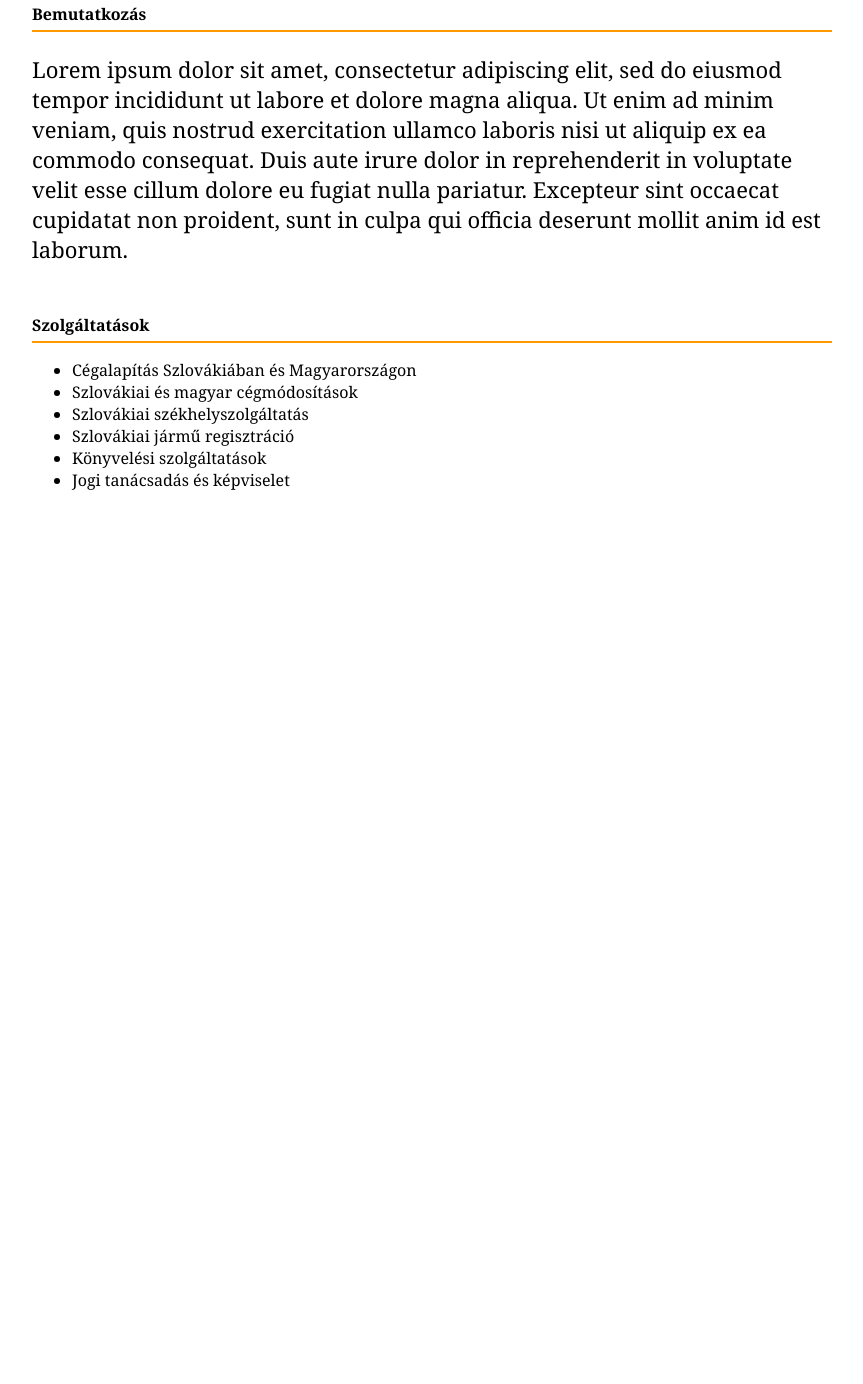
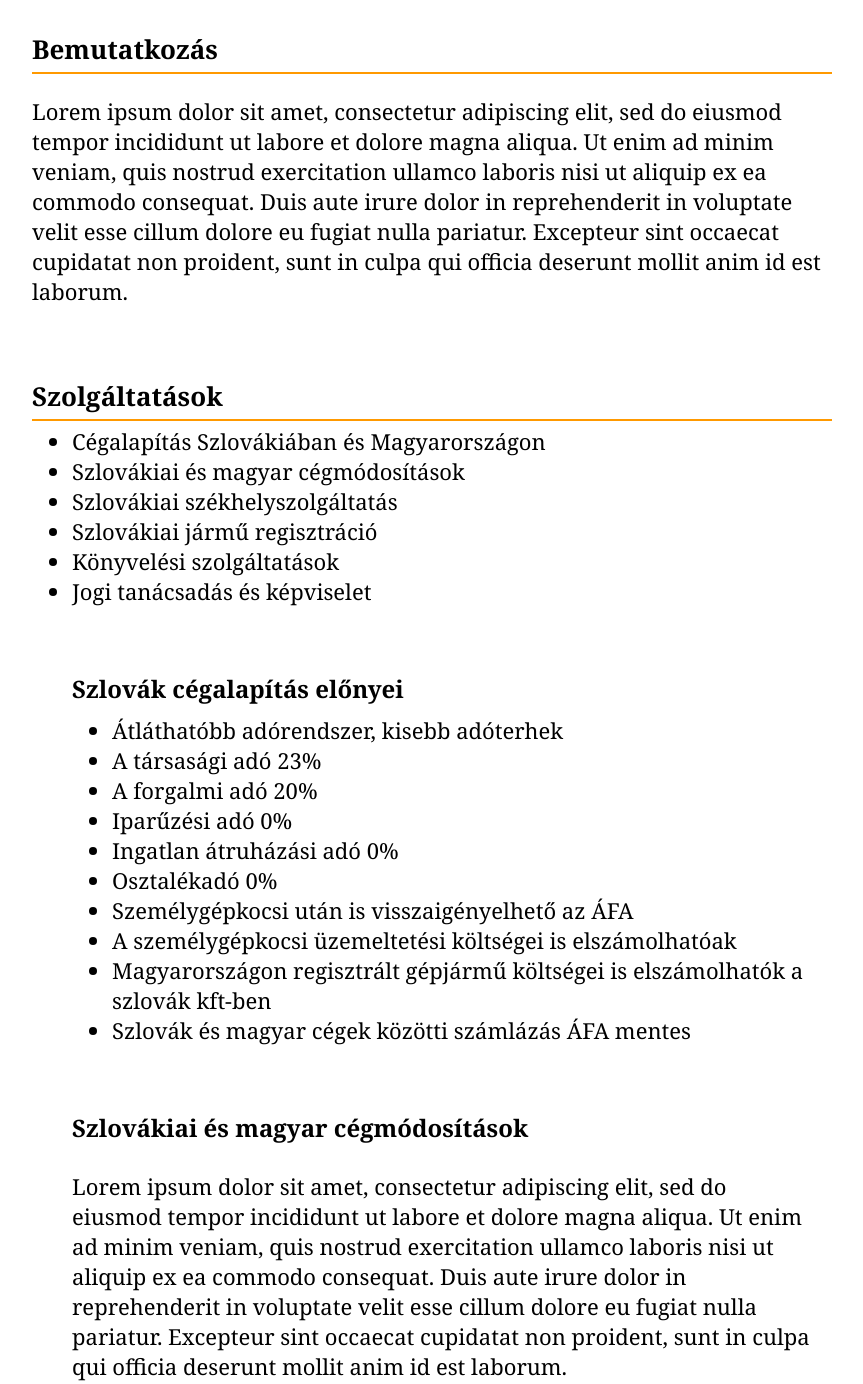
Before and after one commit to tompascall/evol, a plain HTML site: page index.html in a window 1280 px wide. Shown: the part 595-1979 px from the top of the page, without its empty margins (8-871 px from the left). Before the commit the page ends 1102 px from the top, so only its background shows below. Drawn offline with nearby package versions, Linux system fonts and the light colour scheme; a web font is replaced by a local one.

Commit message:
add links

```diff
--- a/css/main.css
+++ b/css/main.css
@@ -28,6 +28,7 @@
 
 nav {
   width: 480px;
+  height: 30px;
   left: 0;
   right: 0;
   margin: 0 auto;
@@ -47,7 +48,19 @@
   font-size: 28px;
 }
 
+h4 {
+  font-size: 26px;
+}
+
+h5 {
+  font-size: 24px;
+}
+
 p {
+  font-size: 22px;
+}
+
+li {
   font-size: 22px;
 }
 
@@ -131,19 +144,35 @@
   /*margin: 0 auto;*/
   margin-left: 40px;
   margin-right: 20px;
+  padding-top: 5px;
   font-family: "Droid Serif", Georgia, serif;
 }
 
 section h4 {
-  margin-top: 50px;
+  margin-top: 30px;
   margin-bottom: 0;
   padding-bottom: 5px;
+  padding-top: 15px;
+}
+
+section ul {
+  margin-top: 5px;
+}
+
+section.subsection h4 {
+  font-size: 24px;
+  margin-bottom: 0px;
+}
+
+div.subsection li {
+  font-size: 18px;
 }
 
 .fancy-separator {
   margin-top: 0;
   border-bottom: solid 2px #f90;
 }
+
 
 .slider-par {
   color: white;
--- a/index.html
+++ b/index.html
@@ -8,8 +8,9 @@
   <script src="http://html5shiv.googlecode.com/svn/trunk/html5.js"></script>
   <![endif]-->
   <link rel="stylesheet" type="text/css" href="css/normalize.css">
-  <link href='http://fonts.googleapis.com/css?family=Arimo' rel='stylesheet' type='text/css'>
-  <link href='http://fonts.googleapis.com/css?family=Droid+Serif' rel='stylesheet' type='text/css'>
+  <link href='http://fonts.googleapis.com/css?family=Arimo&subset=latin,latin-ext' rel='stylesheet' type='text/css'>
+  <link href='http://fonts.googleapis.com/css?family=Droid+Serif:400,700&subset=latin' rel='stylesheet' type='text/css'>
+  <link href='http://fonts.googleapis.com/css?family=Lora:400,700&subset=latin,latin-ext' rel='stylesheet' type='text/css'>
   <link rel="stylesheet" type="text/css" href="css/main.css">
   <script src="vendor/jquery/jquery-1.11.1.min.js"></script>
   <script src="vendor/imsky-holder-bd2e0be/holder.js" type="text/javascript"></script>
@@ -20,9 +21,9 @@
 <body>
   <div id="nav-container">
     <nav>
-      <div><p><a href="#">BEMUTATKOZÁS</a></p></div>
+      <div><p><a href="#bemutatkozas">BEMUTATKOZÁS</a></p></div>
       <div class="separator"></div>
-      <div><p><a href="#">SZOLGÁLTATÁSOK</a></p></div>
+      <div><p><a href="#szolgaltatasok">SZOLGÁLTATÁSOK</a></p></div>
       <div class="separator"></div>
       <div><p><a href="#">PARTNEREK</a></p></div>
       <div class="separator"></div>
@@ -99,20 +100,63 @@
         <!-- Bullet Navigator Skin End -->
     <!-- Navigator Skin End -->
 </div>
+<div id="bemutatkozas"></div>
 <section>
   <div class="fancy-separator"><h4>Bemutatkozás</h4></div>
   <p>Lorem ipsum dolor sit amet, consectetur adipiscing elit, sed do eiusmod tempor incididunt ut labore et dolore magna aliqua. Ut enim ad minim veniam, quis nostrud exercitation ullamco laboris nisi ut aliquip ex ea commodo consequat. Duis aute irure dolor in reprehenderit in voluptate velit esse cillum dolore eu fugiat nulla pariatur. Excepteur sint occaecat cupidatat non proident, sunt in culpa qui officia deserunt mollit anim id est laborum.</p>
 </section>
+<div id="szolgaltatasok"></div>
 <section>
-<div class="fancy-separator"><h4>Szolgáltatások</h4></div>
+  <div class="fancy-separator"><h4>Szolgáltatások</h4></div>
   <ul>
-    <li><a href="#">Cégalapítás Szlovákiában és Magyarországon</a></li>
-    <li><a href="#">Szlovákiai és magyar cégmódosítások</a></li>
-    <li><a href="#">Szlovákiai székhelyszolgáltatás</a></li>
-    <li><a href="#">Szlovákiai jármű regisztráció</a></li>
-    <li><a href="#">Könyvelési szolgáltatások</a></li>
-    <li><a href="#">Jogi tanácsadás és képviselet</a></li>
+    <li><a href="#cegalapitas">Cégalapítás Szlovákiában és Magyarországon</a></li>
+    <li><a href="#cegmodositas">Szlovákiai és magyar cégmódosítások</a></li>
+    <li><a href="#szekhelyszolgaltatas">Szlovákiai székhelyszolgáltatás</a></li>
+    <li><a href="#jarmu">Szlovákiai jármű regisztráció</a></li>
+    <li><a href="#konyveles">Könyvelési szolgáltatások</a></li>
+    <li><a href="#tanacsadas">Jogi tanácsadás és képviselet</a></li>
   </ul>
+  <section class="subsection">
+    <div id="cegalapitas"> </div>
+    <h4>Szlovák cégalapítás előnyei</h4>
+    <ul>
+      <li>Átláthatóbb adórendszer, kisebb adóterhek</li>
+      <li>A társasági adó 23%</li>
+      <li>A forgalmi adó 20%</li>
+      <li>Iparűzési adó 0%</li>
+      <li>Ingatlan átruházási adó 0%</li>
+      <li>Osztalékadó 0%</li>
+      <li>Személygépkocsi után is visszaigényelhető az ÁFA</li>
+      <li>A személygépkocsi üzemeltetési költségei is elszámolhatóak</li>
+      <li>Magyarországon regisztrált gépjármű költségei is elszámolhatók a szlovák kft-ben</li>
+      <li>Szlovák és magyar cégek közötti számlázás ÁFA mentes</li>
+    </ul>
+  </section>
+  <section class="subsection">
+    <div id="cegmodositas"> </div>
+    <h4>Szlovákiai és magyar cégmódosítások</h4>
+      <p>Lorem ipsum dolor sit amet, consectetur adipiscing elit, sed do eiusmod tempor incididunt ut labore et dolore magna aliqua. Ut enim ad minim veniam, quis nostrud exercitation ullamco laboris nisi ut aliquip ex ea commodo consequat. Duis aute irure dolor in reprehenderit in voluptate velit esse cillum dolore eu fugiat nulla pariatur. Excepteur sint occaecat cupidatat non proident, sunt in culpa qui officia deserunt mollit anim id est laborum.</p>
+  </section>
+  <section class="subsection">
+    <div id="szekhelyszolgaltatas"> </div>
+    <h4>Szlovákiai székhelyszolgáltatás</h4>
+      <p>Lorem ipsum dolor sit amet, consectetur adipiscing elit, sed do eiusmod tempor incididunt ut labore et dolore magna aliqua. Ut enim ad minim veniam, quis nostrud exercitation ullamco laboris nisi ut aliquip ex ea commodo consequat. Duis aute irure dolor in reprehenderit in voluptate velit esse cillum dolore eu fugiat nulla pariatur. Excepteur sint occaecat cupidatat non proident, sunt in culpa qui officia deserunt mollit anim id est laborum.</p>
+  </section>
+  <section class="subsection">
+    <div id="jarmu"> </div>
+    <h4>Szlovákiai jármű regisztráció</h4>
+      <p>Lorem ipsum dolor sit amet, consectetur adipiscing elit, sed do eiusmod tempor incididunt ut labore et dolore magna aliqua. Ut enim ad minim veniam, quis nostrud exercitation ullamco laboris nisi ut aliquip ex ea commodo consequat. Duis aute irure dolor in reprehenderit in voluptate velit esse cillum dolore eu fugiat nulla pariatur. Excepteur sint occaecat cupidatat non proident, sunt in culpa qui officia deserunt mollit anim id est laborum.</p>
+  </section>
+  <section class="subsection">
+    <div id="konyveles"> </div>
+    <h4>Könyvelési szolgáltatások</h4>
+      <p>Lorem ipsum dolor sit amet, consectetur adipiscing elit, sed do eiusmod tempor incididunt ut labore et dolore magna aliqua. Ut enim ad minim veniam, quis nostrud exercitation ullamco laboris nisi ut aliquip ex ea commodo consequat. Duis aute irure dolor in reprehenderit in voluptate velit esse cillum dolore eu fugiat nulla pariatur. Excepteur sint occaecat cupidatat non proident, sunt in culpa qui officia deserunt mollit anim id est laborum.</p>
+  </section>
+  <section class="subsection">
+    <div id="tanacsadas"></div>
+    <h4>Jogi tanácsadás és képviselet</h4>
+      <p>Lorem ipsum dolor sit amet, consectetur adipiscing elit, sed do eiusmod tempor incididunt ut labore et dolore magna aliqua. Ut enim ad minim veniam, quis nostrud exercitation ullamco laboris nisi ut aliquip ex ea commodo consequat. Duis aute irure dolor in reprehenderit in voluptate velit esse cillum dolore eu fugiat nulla pariatur. Excepteur sint occaecat cupidatat non proident, sunt in culpa qui officia deserunt mollit anim id est laborum.</p>
+  </section>
 </section>
 </body>
 </html>
```
